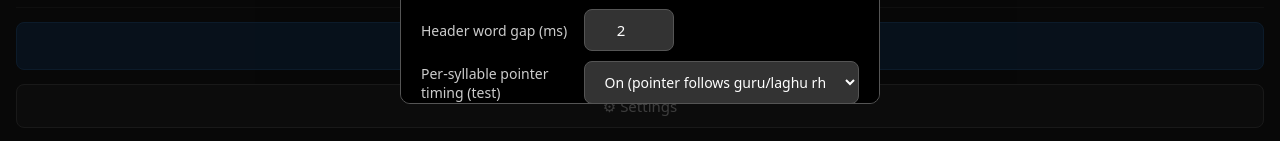
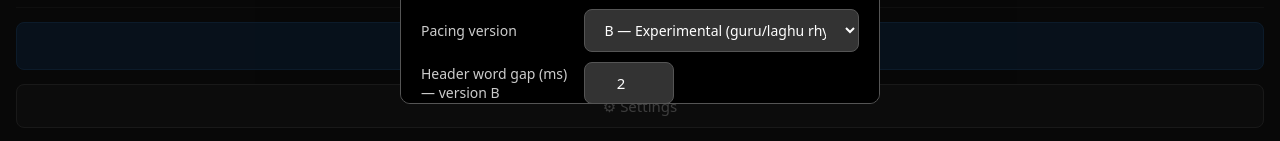
Before and after one commit to spoorthisoanker/mahayagna-parayana-app, an Electron app: page src/operator.html in a window 1280 px wide. Both pictures are taken after a click on the button "⚙ Settings". Shown: the part 656-797 px from the top of the page. Drawn offline with Linux system fonts and the light colour scheme; no server answers.

Commit message:
feat: single A/B pacing version switch
Settings -> 'Pacing version': A = the parayana baseline (v0.12.21
behavior exactly: even pointer glide, single-span English lines, no
header word gaps); B = the experimental set from the 07-30 call
(per-syllable guru/laghu timing, syllable-level English display, header
word gaps). Replaces the separate per-syllable toggle; a legacy stored
toggle maps onto the new key. 'Header word gap (ms)' applies in B only.

```diff
--- a/src/operator.html
+++ b/src/operator.html
@@ -391,14 +391,14 @@ hr { border: none; border-top: 1px solid #333; margin: 0; }
 
       <div class="settings-note">Pauses are in mātrās — 4 mātrās = 1 beat (BPM). They scale automatically with the tempo.</div>
 
-      <label for="set-header-word-gap">Header word gap (ms)</label>
+      <label for="set-pacing-version">Pacing version</label>
+      <select id="set-pacing-version">
+        <option value="A">A — Parayana (even glide, as at the event)</option>
+        <option value="B">B — Experimental (guru/laghu rhythm)</option>
+      </select>
+
+      <label for="set-header-word-gap">Header word gap (ms) — version B</label>
       <input type="number" id="set-header-word-gap" min="0" max="500" step="1">
-
-      <label for="set-per-syllable">Per-syllable pointer timing (test)</label>
-      <select id="set-per-syllable">
-        <option value="on">On (pointer follows guru/laghu rhythm)</option>
-        <option value="off">Off (even glide — previous behavior)</option>
-      </select>
 
       <label for="set-saram-arati-cd">Countdown for Gita Sāram &amp; Ārati</label>
       <select id="set-saram-arati-cd">
--- a/src/operator.js
+++ b/src/operator.js
@@ -29,8 +29,9 @@
     uvacaBeats: 3,           // "... uvāca -" speaker-label line-end pause (mātrās) — team table 2026-07-15
     mahatmyamBeats: 3,       // Gita Mahātmyam verse line-end pause (mātrās) — section table
     saramAratiCountdown: true, // countdown before Gita Sāram / Ārati recitation (OFF = header -> recitation directly)
-    perSyllableTiming: true, // Case 2 (team 07-30): pointer dwells per guru/laghu weight; OFF = line-average glide
-    headerWordGapMs: 2,      // pause (ms) after each WORD on chanted header lines (team 07-30); 0 = off
+    pacingVersion: 'B',      // A = parayana baseline (v0.12.21 behavior: even glide, no word gaps);
+                             // B = experimental (per-syllable guru/laghu timing, syllable display, header word gaps)
+    headerWordGapMs: 2,      // pause (ms) after each WORD on chanted header lines — applies in version B only; 0 = off
     theme: 'dark',           // projector theme: 'dark' (black bg) or 'light' (white bg) — #37
     fullscreenText: '',      // announcement text for the full-screen text box
     breakMinutes: 10,        // break timer duration (minutes)
@@ -50,7 +51,7 @@
       uvacaBeats: CHANT_DEFAULTS.uvacaBeats,
       mahatmyamBeats: CHANT_DEFAULTS.mahatmyamBeats,
       saramAratiCountdown: CHANT_DEFAULTS.saramAratiCountdown,
-      perSyllableTiming: CHANT_DEFAULTS.perSyllableTiming,
+      pacingVersion: CHANT_DEFAULTS.pacingVersion,
       headerWordGapMs: CHANT_DEFAULTS.headerWordGapMs,
       theme: CHANT_DEFAULTS.theme,
       fullscreenText: CHANT_DEFAULTS.fullscreenText,
@@ -73,7 +74,8 @@
           if (typeof parsed.uvacaBeats === 'number') merged.uvacaBeats = parsed.uvacaBeats;
           if (typeof parsed.mahatmyamBeats === 'number') merged.mahatmyamBeats = parsed.mahatmyamBeats;
           if (typeof parsed.saramAratiCountdown === 'boolean') merged.saramAratiCountdown = parsed.saramAratiCountdown;
-          if (typeof parsed.perSyllableTiming === 'boolean') merged.perSyllableTiming = parsed.perSyllableTiming;
+          if (parsed.pacingVersion === 'A' || parsed.pacingVersion === 'B') merged.pacingVersion = parsed.pacingVersion;
+          else if (typeof parsed.perSyllableTiming === 'boolean') merged.pacingVersion = parsed.perSyllableTiming ? 'B' : 'A'; // legacy toggle
           if (typeof parsed.headerWordGapMs === 'number') merged.headerWordGapMs = parsed.headerWordGapMs;
           if (parsed.theme === 'dark' || parsed.theme === 'light') merged.theme = parsed.theme;
           if (typeof parsed.fullscreenText === 'string') merged.fullscreenText = parsed.fullscreenText;
@@ -129,8 +131,10 @@
       tristubhBeats: chantSettings.tristubhBeats,
       uvacaBeats: chantSettings.uvacaBeats,
       mahatmyamBeats: chantSettings.mahatmyamBeats,
-      perSyllableTiming: chantSettings.perSyllableTiming,
-      headerWordGapMs: chantSettings.headerWordGapMs
+      // The A/B switch maps onto the two renderer knobs: version A reproduces
+      // the v0.12.21 parayana behavior exactly (even glide, no word gaps).
+      perSyllableTiming: chantSettings.pacingVersion !== 'A',
+      headerWordGapMs: chantSettings.pacingVersion !== 'A' ? chantSettings.headerWordGapMs : 0
     });
     // Projector theme — dark (black bg) / light (white bg) — #37
     sendToProjector('theme', { theme: chantSettings.theme });
@@ -995,8 +999,8 @@
     if (fldHeaderSlow) fldHeaderSlow.value = chantSettings.headerBpmDrop / 4;  // stored internal bpm → shown in BPM
     var fldSaramCd = document.getElementById('set-saram-arati-cd');
     if (fldSaramCd) fldSaramCd.value = chantSettings.saramAratiCountdown ? 'on' : 'off';
-    var fldPerSyl = document.getElementById('set-per-syllable');
-    if (fldPerSyl) fldPerSyl.value = chantSettings.perSyllableTiming ? 'on' : 'off';
+    var fldPacing = document.getElementById('set-pacing-version');
+    if (fldPacing) fldPacing.value = chantSettings.pacingVersion === 'A' ? 'A' : 'B';
     var fldWordGap = document.getElementById('set-header-word-gap');
     if (fldWordGap) fldWordGap.value = chantSettings.headerWordGapMs;
     if (fldFsText) fldFsText.value = chantSettings.fullscreenText || '';
@@ -1036,8 +1040,8 @@
     if (fldHeaderSlow) chantSettings.headerBpmDrop = Math.round(clampNum(fldHeaderSlow.value, 0, 20, CHANT_DEFAULTS.headerBpmDrop / 4) / 5) * 5 * 4;  // BPM field (5-BPM steps) → internal bpm
     var fldSaramCdS = document.getElementById('set-saram-arati-cd');
     if (fldSaramCdS) chantSettings.saramAratiCountdown = fldSaramCdS.value !== 'off';
-    var fldPerSylS = document.getElementById('set-per-syllable');
-    if (fldPerSylS) chantSettings.perSyllableTiming = fldPerSylS.value !== 'off';
+    var fldPacingS = document.getElementById('set-pacing-version');
+    if (fldPacingS) chantSettings.pacingVersion = fldPacingS.value === 'A' ? 'A' : 'B';
     var fldWordGapS = document.getElementById('set-header-word-gap');
     if (fldWordGapS) chantSettings.headerWordGapMs = Math.round(clampNum(fldWordGapS.value, 0, 500, CHANT_DEFAULTS.headerWordGapMs));
     if (fldFsText) chantSettings.fullscreenText = fldFsText.value;
```
